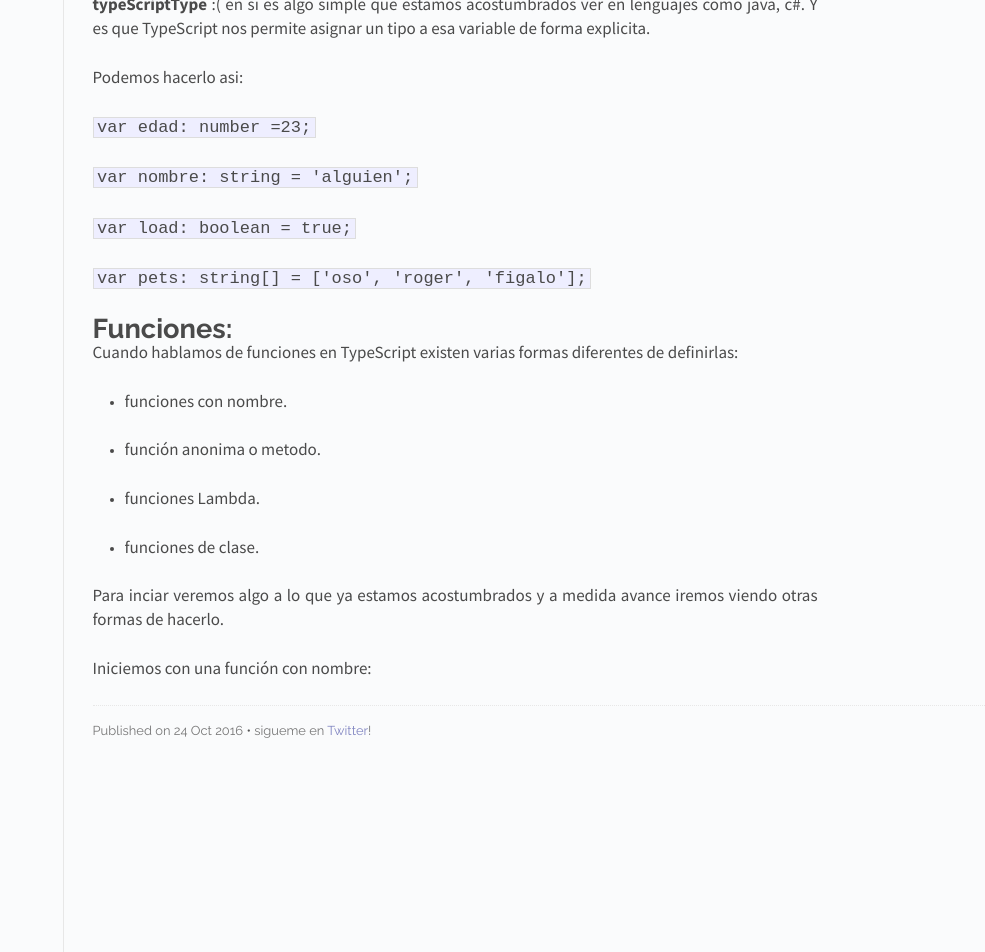
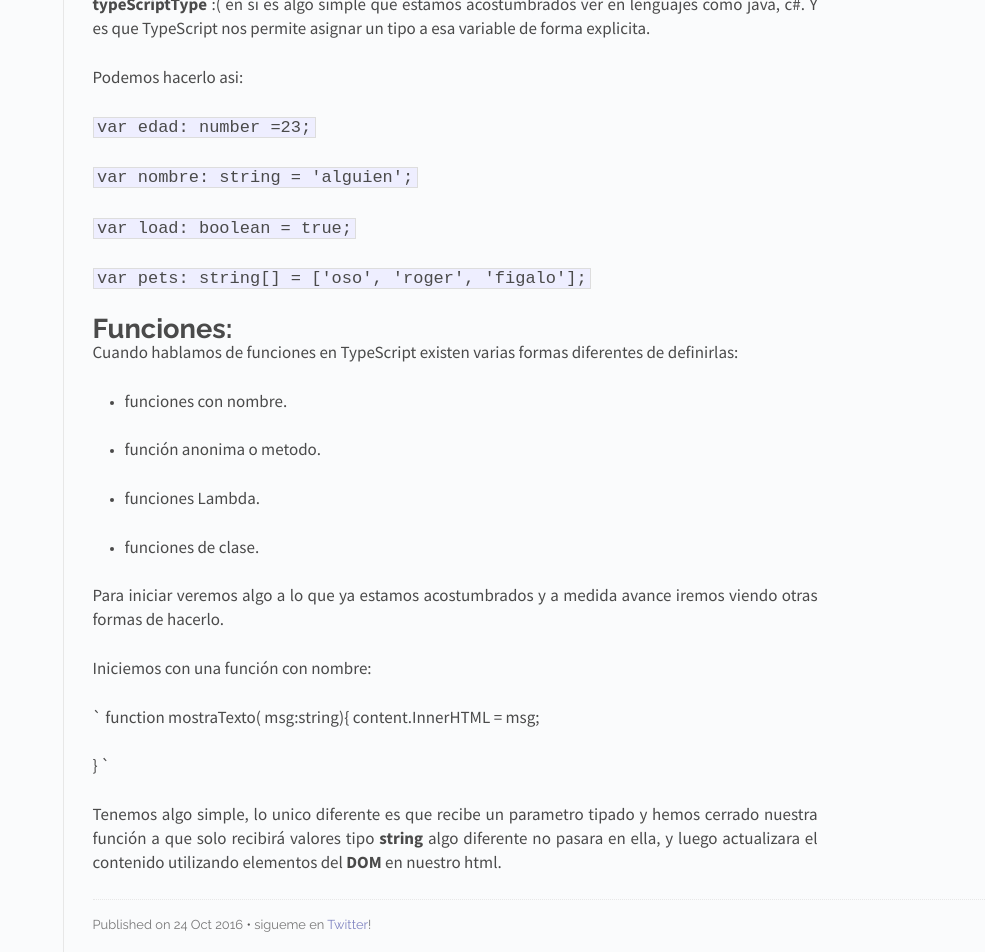
Before and after one commit to EnriqueV/Enriquev.github.io, a Jekyll site: the page built from _posts/2016-10-24-test.markdown, in a window 1280 px wide. Shown: the part 1149-2101 px from the top of the page, without its empty margins (295-1280 px from the left). Built offline with Jekyll 4.4.1, drawn with Linux system fonts in a browser that asks for light colours; Markdown is read by kramdown in place of the engine named in the settings.

Commit message:
Updated Test

```diff
--- a/_posts/2016-10-24-test.markdown
+++ b/_posts/2016-10-24-test.markdown
@@ -52,6 +52,15 @@ Podemos hacerlo asi:
 * funciones de clase.
 
 
- Para inciar veremos algo a lo que ya estamos acostumbrados y a medida avance iremos viendo otras formas de hacerlo.
+ Para iniciar veremos algo a lo que ya estamos acostumbrados y a medida avance iremos viendo otras formas de hacerlo.
 
 Iniciemos con una función con nombre:
+
+`
+function mostraTexto( msg:string){
+   content.InnerHTML = msg;
+
+}
+`
+
+Tenemos algo simple, lo unico diferente es que recibe un parametro tipado y hemos cerrado nuestra función a que solo recibirá valores tipo **string** algo diferente no pasara en ella, y luego actualizara el contenido utilizando elementos del **DOM** en nuestro html.
```
